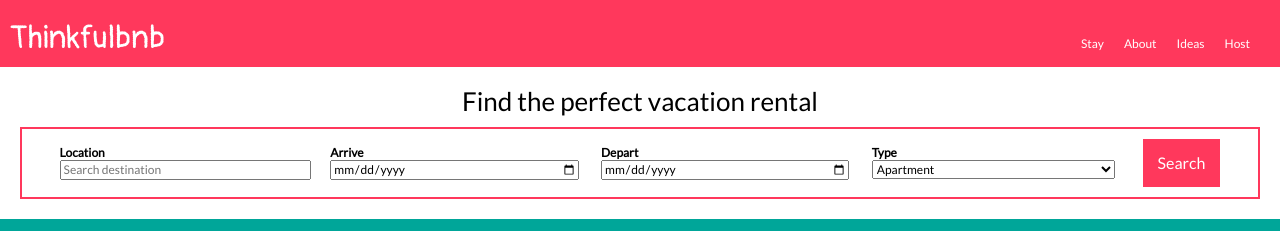
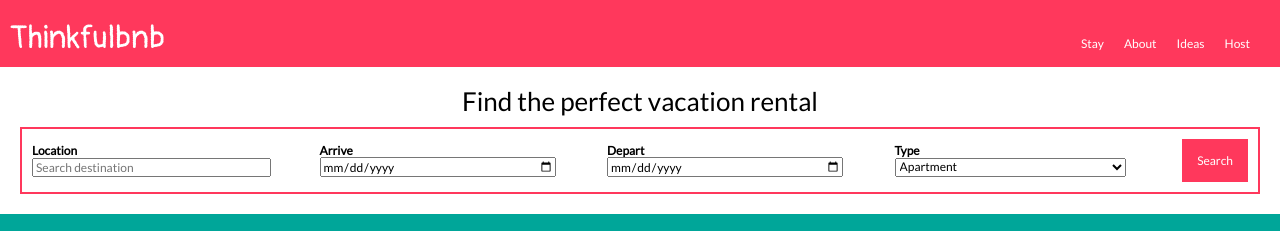
Before and after one commit to TranieceJ/thinkfulbnb, a plain HTML site: page index.html in a window 1280 px wide. Shown: the top 231 px of the page. Drawn offline with nearby package versions, Linux system fonts and the light colour scheme.

Commit message:
fixed logo size and input boxes

```diff
--- a/style.css
+++ b/style.css
@@ -64,7 +64,7 @@ header {
 
 .logo {
   font-family: "Pangolin", cursive;
-  font-size: 72px;
+  font-size: 60px;
   color: #fff;
 }
 
@@ -159,7 +159,7 @@ footer p {
   form{
     display: flex;
     flex-direction: row;
-    justify-content: space-evenly;
+    justify-content: space-between;
   }
 
   form label, form select, form input{
@@ -170,14 +170,14 @@ footer p {
   }
 
   form button{
-    font-size: 16px;
+    font-size: 12px;
   }
 
   .stay-form{
     display: flex;
     flex-direction: column;
     justify-content: center;
-    width: 20%;
+    width: 19%;
 
   }
 
```
